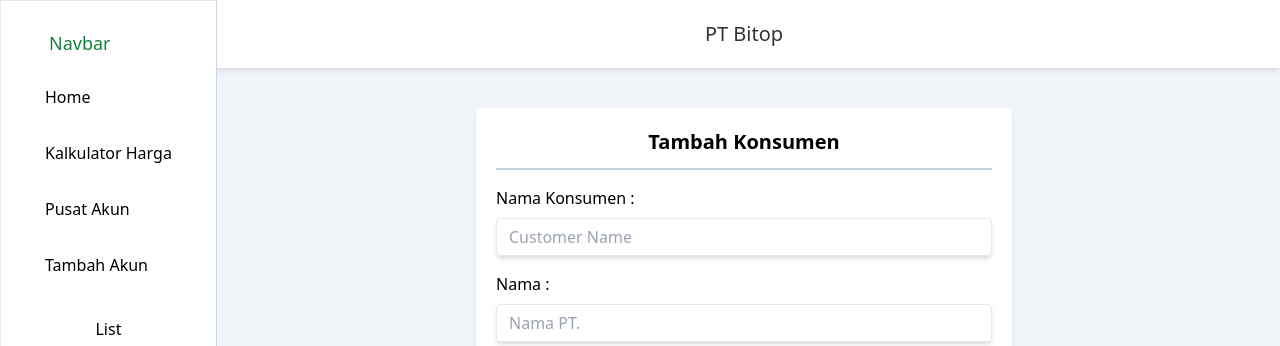
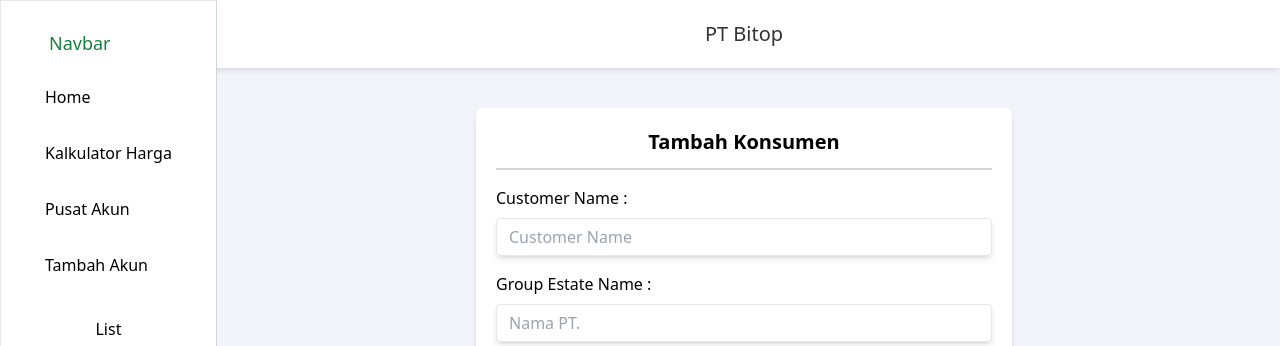
Before and after one commit to everythingxafter/dashboard-frontend, a React (Vite) app: page /tambahcustomer in a window 1280 px wide. Shown: the top 346 px of the page. Built offline with nearby package versions, Linux system fonts and the light colour scheme.

Commit message:
change data customer on table

```diff
--- a/src/handler/CustomerDelete.jsx
+++ b/src/handler/CustomerDelete.jsx
@@ -34,7 +34,7 @@ function CustomerDelete({ id, cusData }) {
           <td style="text-align: left; padding-left: 12px;min-width: 100%;">${cusData.customerName}</td>
         </tr>
         <tr style="width: 100%;">
-          <th style="text-align: right; min-width: 100%;">Name:</th>
+          <th style="text-align: right; min-width: 100%;">Group Estate Name:</th>
           <td style="text-align: left; padding-left: 12px; min-width: 100%;">${cusData.name}</td>
         </tr>
         <tr style="width: 100%;">
--- a/src/handler/CustomerEdit.jsx
+++ b/src/handler/CustomerEdit.jsx
@@ -28,12 +28,12 @@ function CustomerEdit({ id, cusData }) {
     const dataPreview = `
     <div class="flex flex-col gap-2">
     <div class="flex flex-col gap-1 mb-2">
-        <label class="text-left font-medium">Nama Konsumen :</label>
+        <label class="text-left font-medium">Customer Name :</label>
         <input id="swal-input1" class="shadow-md appearance-none border rounded w-full py-2 px-3 text-gray-700 leading-tight focus:outline-none focus:shadow-outline"
         type="text" name="customerName" value="${customerName}" placeholder="Customer Name" />
     </div>
     <div class="flex flex-col gap-1 mb-2">
-        <label class="text-left font-medium">Nama :</label>
+        <label class="text-left font-medium">Group Estate Name :</label>
         <input id="swal-input2" class="shadow-md appearance-none border rounded w-full py-2 px-3 text-gray-700 leading-tight focus:outline-none focus:shadow-outline"
         type="text" name="name" value="${name}" placeholder="Nama PT." />
     </div>
--- a/src/pages/AddCustomer.jsx
+++ b/src/pages/AddCustomer.jsx
@@ -3,8 +3,10 @@ import axios from 'axios';
 import jwt_decode from 'jwt-decode';
 import Swal from 'sweetalert2';
 import 'sweetalert2/dist/sweetalert2.min.css';
+import { useNavigate } from 'react-router-dom'
 
 function AddCustomer() {
+    const navigate = useNavigate()
     const [formData, setFormData] = useState({
         customerName: '',
         name: '',
@@ -59,7 +61,7 @@ function AddCustomer() {
           <td style="text-align: left; padding-left: 12px;min-width: 100%;">${formData.customerName}</td>
         </tr>
         <tr style="width: 100%;">
-          <th style="text-align: right; min-width: 100%;">Name:</th>
+          <th style="text-align: right; min-width: 100%;">Group Estate Name:</th>
           <td style="text-align: left; padding-left: 12px; min-width: 100%;">${formData.name}</td>
         </tr>
         <tr style="width: 100%;">
@@ -118,7 +120,9 @@ function AddCustomer() {
                         icon: 'success',
                         title: 'Success',
                         text: 'Data added successfully!',
-                    });
+                    }).then(() => {
+                        navigate('/listcustomer')
+                    })
                 } catch (error) {
                     console.error('Error adding data:', error);
                     Swal.fire({
@@ -163,11 +167,11 @@ function AddCustomer() {
                 </div>
                 <form onSubmit={handleSubmit}>
                     <div className="flex flex-col gap-2 mb-4">
-                        <label htmlFor="customerName">Nama Konsumen :</label>
+                        <label htmlFor="customerName">Customer Name :</label>
                         <input className="shadow-md appearance-none border rounded w-full py-2 px-3 text-gray-700 leading-tight focus:outline-none focus:shadow-outline" type="text" name="customerName" value={formData.customerName} onChange={handleChange} placeholder="Customer Name" />
                     </div>
                     <div className="flex flex-col gap-2 mb-4">
-                        <label htmlFor="name">Nama :</label>
+                        <label htmlFor="name">Group Estate Name :</label>
                         <input className="shadow-md appearance-none border rounded w-full py-2 px-3 text-gray-700 leading-tight focus:outline-none focus:shadow-outline" type="text" name="name" value={formData.name} onChange={handleChange} placeholder="Nama PT." />
                     </div>
                     <div className="flex flex-col gap-2 mb-4">
--- a/src/pages/ListCustomer.jsx
+++ b/src/pages/ListCustomer.jsx
@@ -1,6 +1,5 @@
 import React, { useEffect, useState } from "react";
 import Table, { SelectColumnFilter } from "../components/Table"
-import { PencilIcon } from "@heroicons/react/solid";
 import axios from 'axios';
 import jwt_decode from 'jwt-decode';
 import CustomerDelete from "../handler/CustomerDelete";
@@ -43,11 +42,11 @@ function ListCustomer() {
     const columns = React.useMemo(
         () => [
             {
-                Header: "Nama Customer",
+                Header: "Customer Name",
                 accessor: "customerName"
             },
             {
-                Header: "Name",
+                Header: "Group Estate Name",
                 accessor: "name"
             },
             {
```
